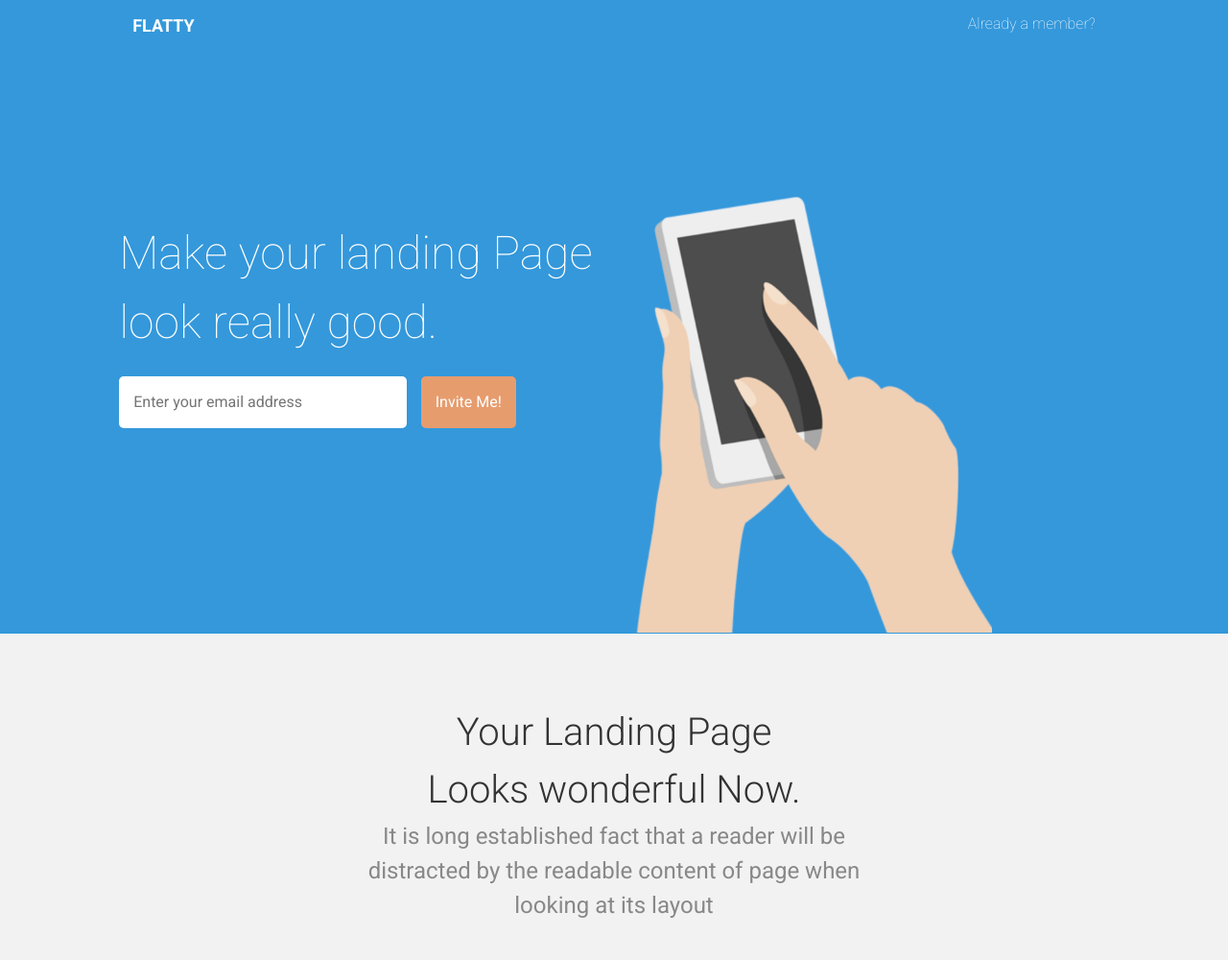
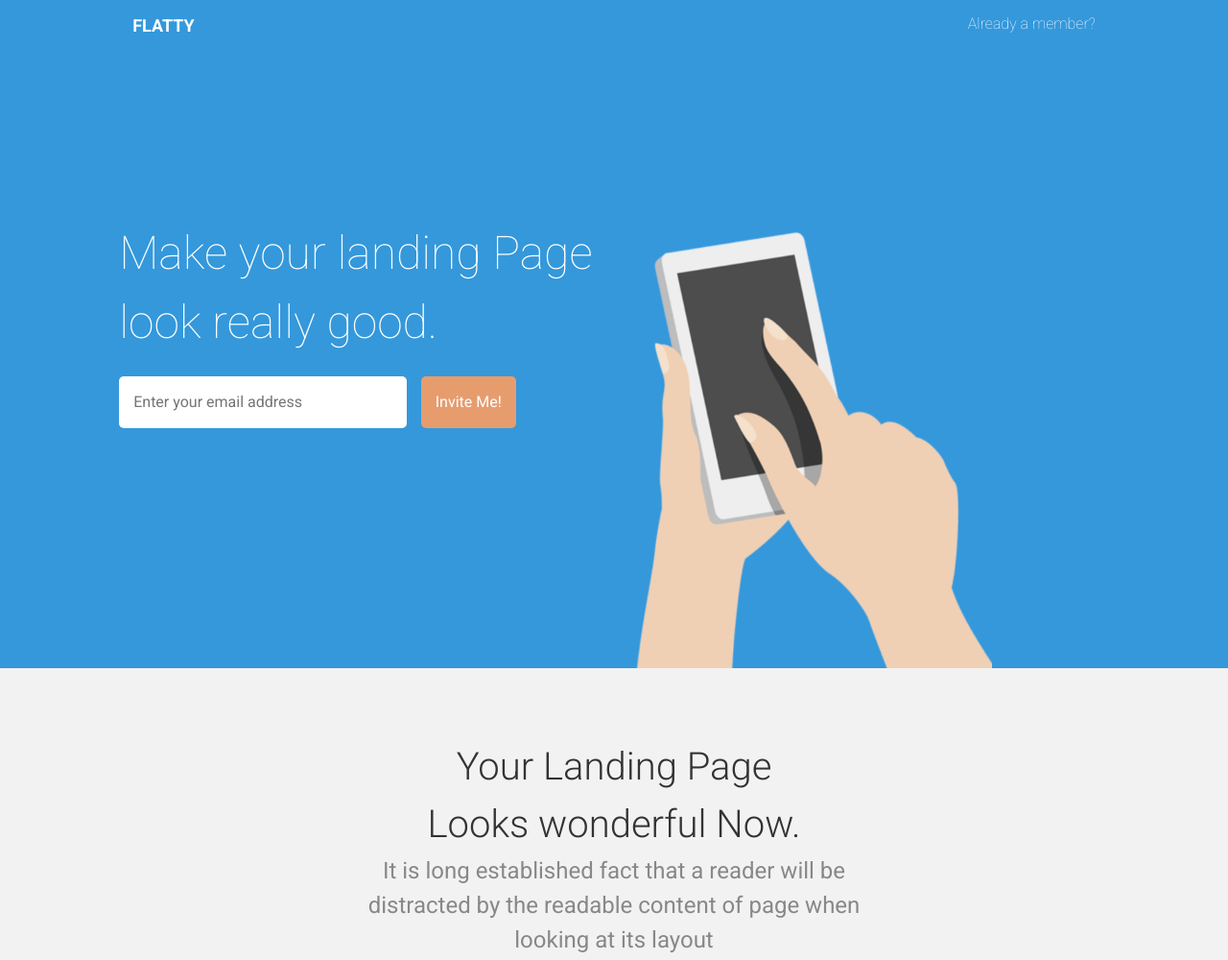
Before and after one commit to Uriyo/assignment2, a plain HTML site: page index.html in a window 1280 px wide. Shown: the top 1000 px of the page at 96% size. Drawn offline with nearby package versions, Linux system fonts and the light colour scheme.

Commit message:
ui updates

```diff
--- a/style.css
+++ b/style.css
@@ -39,7 +39,7 @@ body {
     flex-wrap: wrap;
     height: 60%;
     padding-left: 8%;
-    padding-bottom: 0.1%;
+    padding-bottom: 0%;
 }
 
 .hero-text {
@@ -49,10 +49,8 @@ body {
 }
 
 .hero-img {
-    margin-top: 15%;
+    margin-top: 22%;
     width: 70%;
-
-
 }
 
 .textbox {
```
